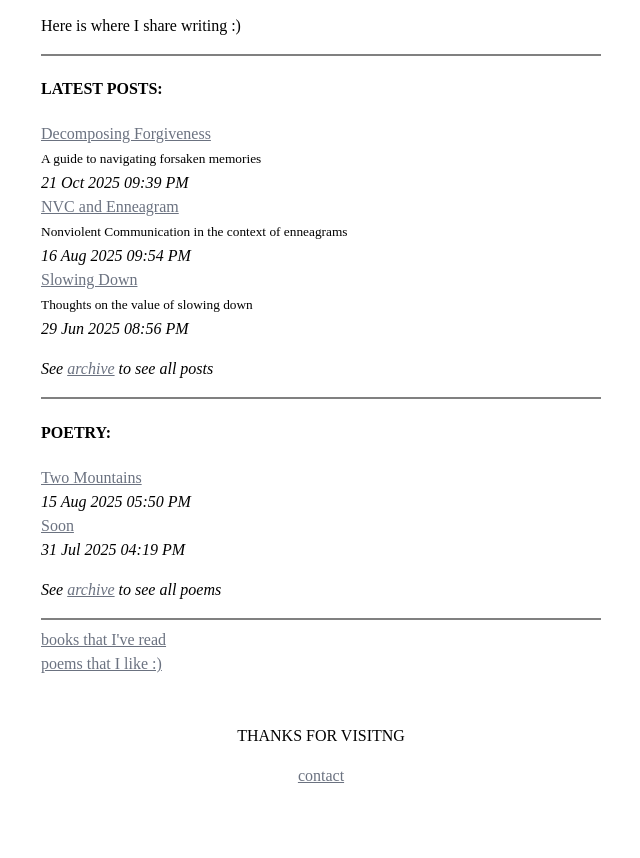
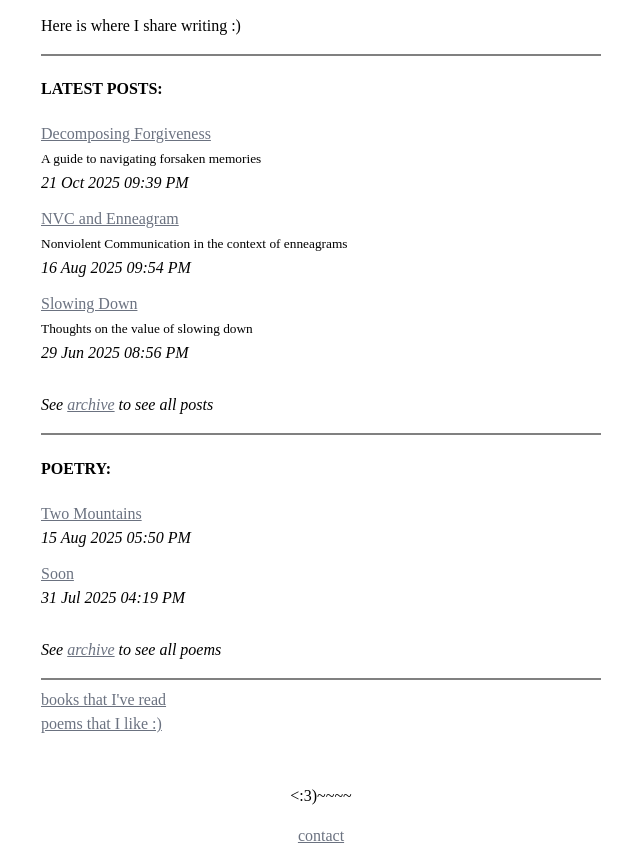
Before and after one commit to paccaya/paccaya.github.io, a web app: file index.html in a window 1280 px wide. Shown: the part 377-1235 px from the top of the page, without its empty margins (319-959 px from the left). Before the commit the page ends 1160 px from the top, so only its background shows below. Run offline with its HTML, style and script files only (its server is not run), Linux system fonts and the light colour scheme.

Commit message:
deploy: c8e30dbb7f16cbef97bf8ac908b29e43ecd80e5b

```diff
--- a/css/styles.css
+++ b/css/styles.css
@@ -39,9 +39,13 @@ nav {
   text-align: center;
 }
 
-#page-container {
-  position: relative;
-  min-height: 100vh;
+footer {
+  position: fixed;
+  bottom: 0;
+  left: 0;
+  text-align: center;
+  width: 100%;
+  background-color: #f8f8f8;
 }
 
 .quotation {
@@ -86,6 +90,11 @@ hr {
   transform: translate(-50%, -50%);
   text-align: center;
   margin: 0;
+}
+
+.post-date {
+  display: inline-block;
+  margin-bottom: 12px;
 }
 
 .ascii-symbol {
--- a/index.html
+++ b/index.html
@@ -108,10 +108,10 @@ what batters you becomes your strength.</i></p>
   <a class="text-gray-500 underline" href="/poems-I-am-a-fan-of">poems that I like :)</a>
   </div>
 
-  <footer id="foot-this">
-    <p>THANKS FOR VISITNG</p>
+  <div id="foot-this">
+    <p><:3)~~~~</p>
     <a class="text-gray-500 underline" href="/about">contact</a>
-  </footer>
+  </div>
 
   </div>
 
```
